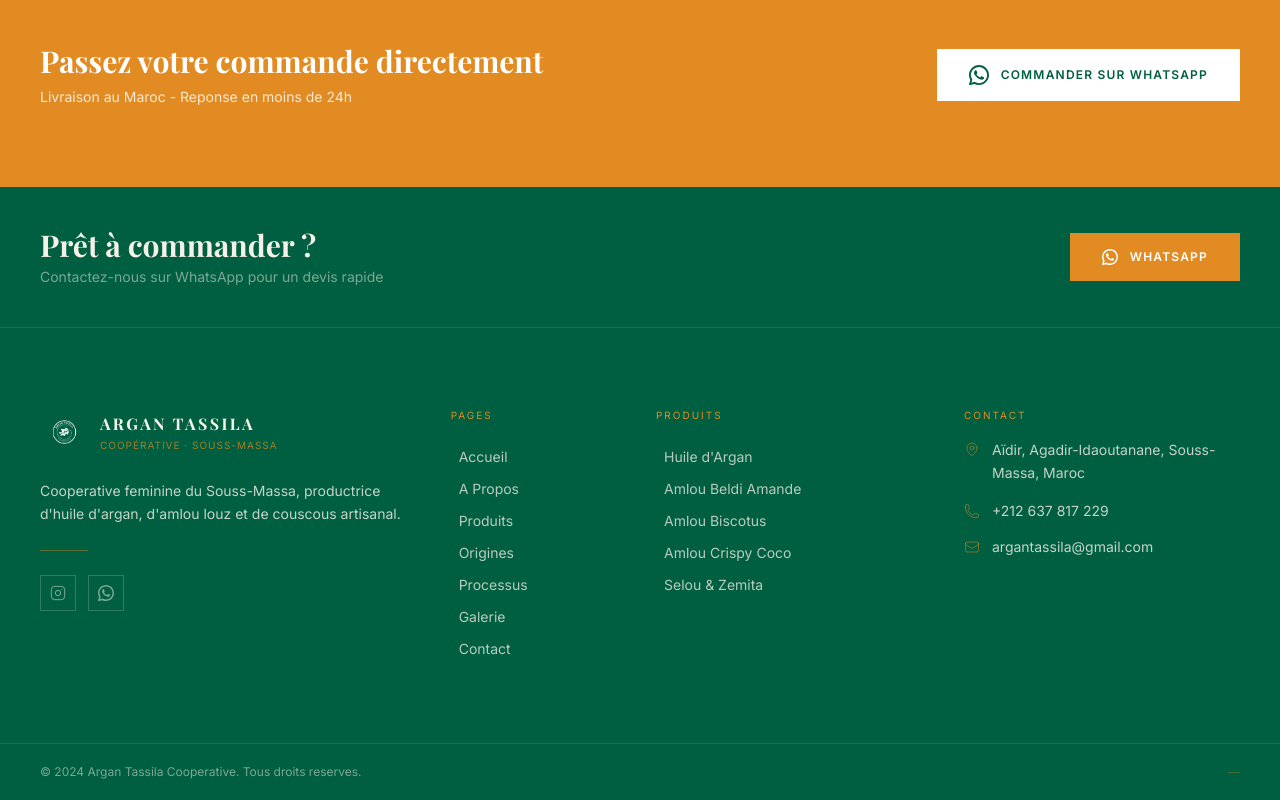
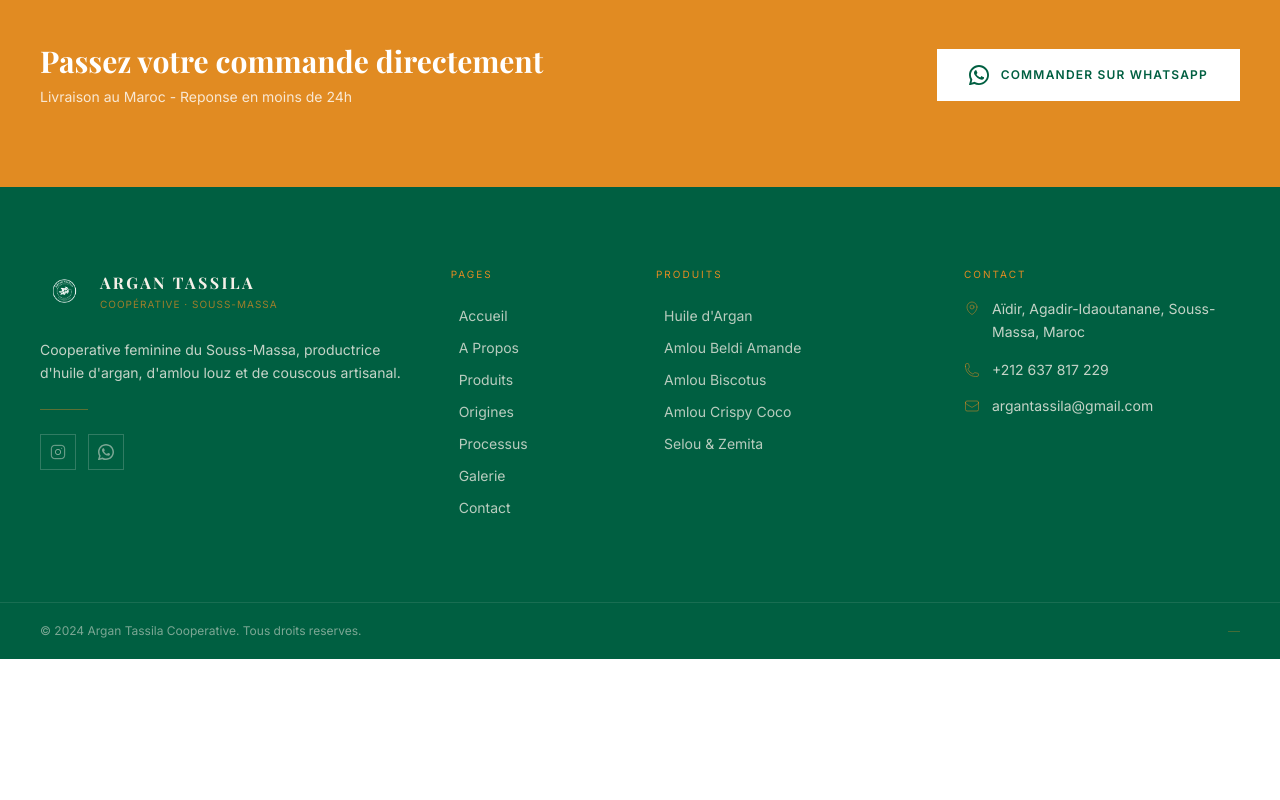
Before and after one commit to abdelboulgha/argan-tassila, a Next.js app: page / in a window 1280 px wide. Shown: the part 10910-11710 px from the top of the page. After the commit the page ends 11569 px from the top, so only its background shows below. Built offline with nearby package versions, Linux system fonts and the light colour scheme.

Commit message:
new updates

```diff
--- a/components/ui/Footer.tsx
+++ b/components/ui/Footer.tsx
@@ -12,35 +12,6 @@ export default function Footer() {
 
   return (
     <footer className="bg-green relative overflow-hidden" role="contentinfo">
-
-      {/* ── CTA strip ── */}
-      <div className="border-b border-cream/10">
-        <div className={clsx(
-          "max-w-7xl mx-auto px-6 md:px-10 py-10 flex flex-col md:flex-row items-center justify-between gap-6",
-          isAr && "md:flex-row-reverse"
-        )}>
-          <div className={clsx(isAr && "text-right")}>
-            <p className={clsx("font-display text-2xl md:text-3xl font-bold text-cream", isAr && "font-arabic")}>
-              {isAr ? "هل أنت مستعد للطلب؟" : "Prêt à commander ?"}
-            </p>
-            <p className={clsx("font-sans text-sm text-cream/50 mt-1", isAr && "font-arabic")}>
-              {isAr ? "تواصل معنا عبر واتساب للحصول على عرض" : "Contactez-nous sur WhatsApp pour un devis rapide"}
-            </p>
-          </div>
-          <a
-            href={buildWhatsAppURL(undefined, lang)}
-            target="_blank"
-            rel="noopener noreferrer"
-            className={clsx(
-              "flex-shrink-0 inline-flex items-center gap-3 font-sans text-xs font-semibold tracking-widest uppercase bg-gold text-white px-8 py-4 btn-slide btn-fill-gold-light",
-              isAr && "flex-row-reverse"
-            )}
-          >
-            <WhatsAppSVG className="w-4 h-4" />
-            {isAr ? "واتساب" : "WhatsApp"}
-          </a>
-        </div>
-      </div>
 
       {/* ── Main grid ── */}
       <div className="max-w-7xl mx-auto px-6 md:px-10 py-16 md:py-20">
```
